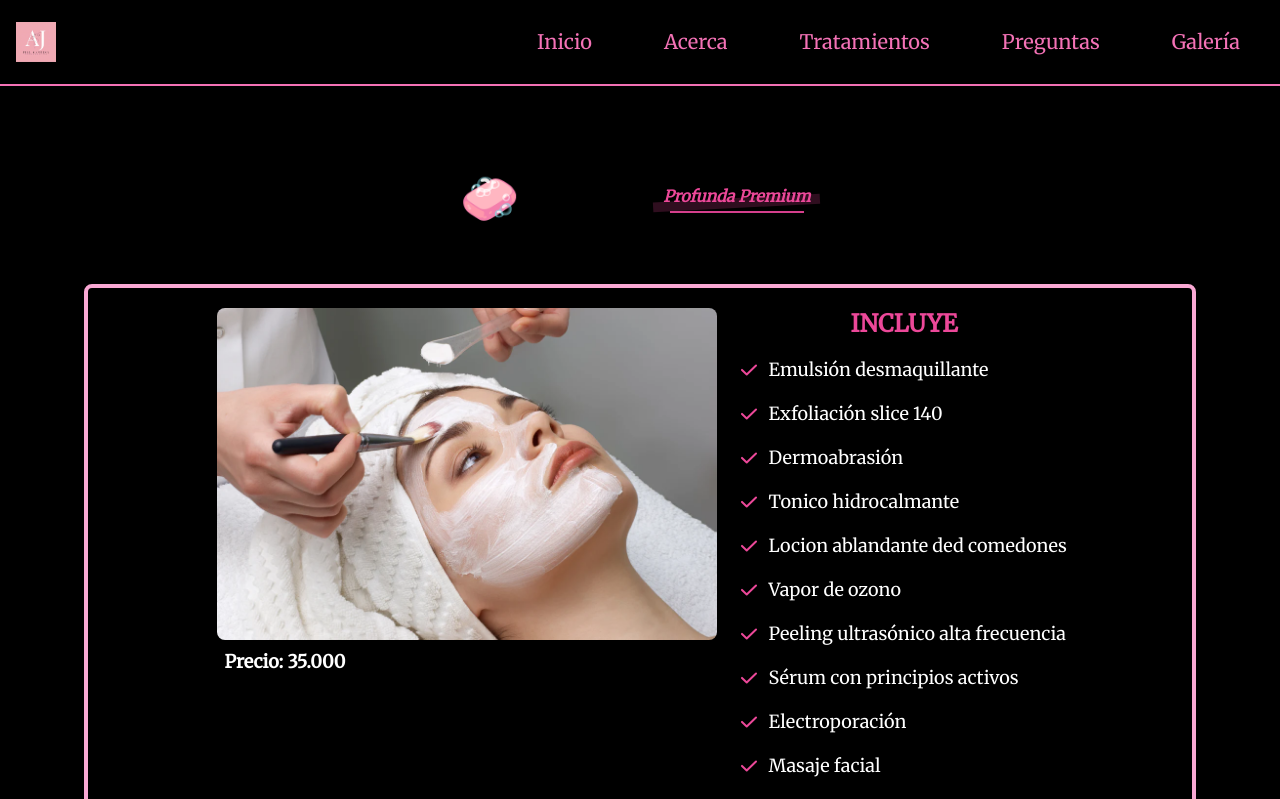
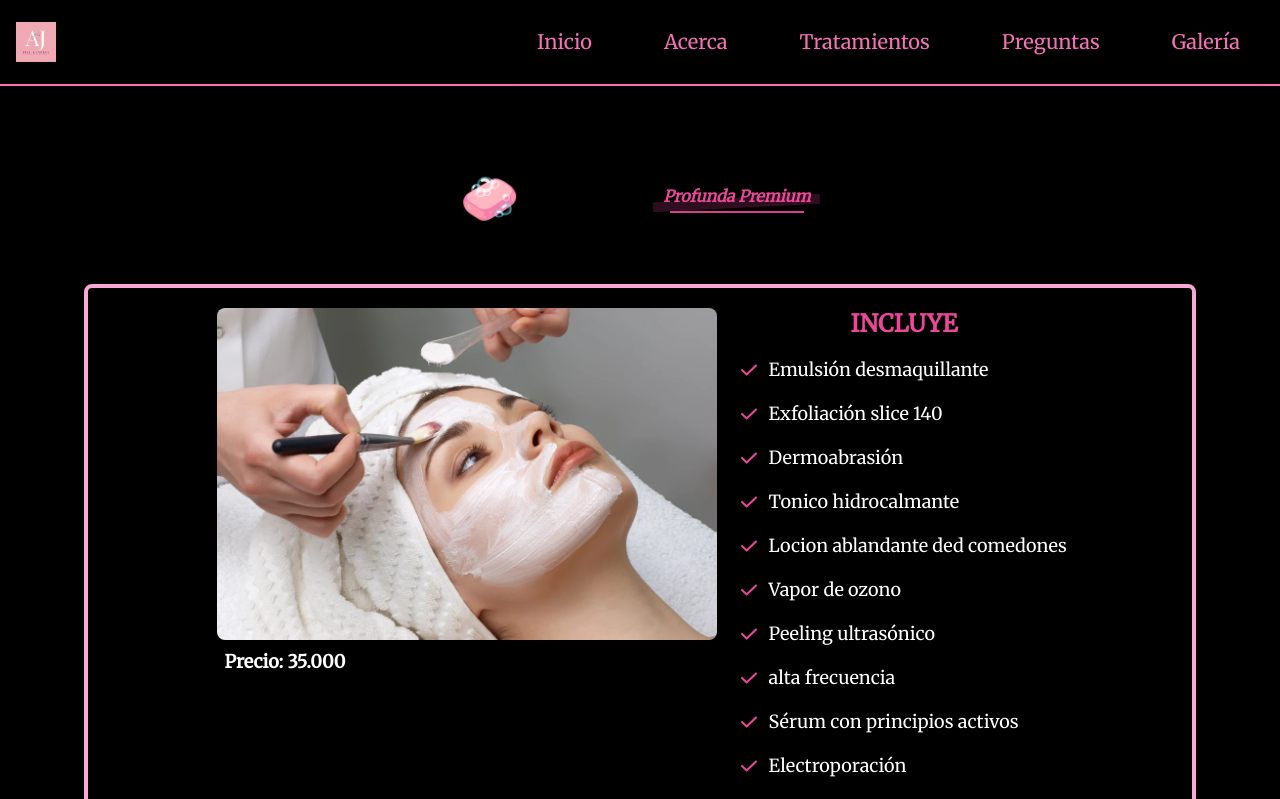
Before and after one commit to nicorubiotsx/anais_web, a Next.js app: page /tratamiento/tratamiento-premium in a window 1280 px wide. Shown: the top 799 px of the page. Built offline with nearby package versions, Linux system fonts and the light colour scheme.

Commit message:
web okkkkkkkkkkkkkkkkkkkkkkkkkkkkkkklñ{ññkkkkkñ

```diff
--- a/app/tratamiento/tratamiento-premium/page.tsx
+++ b/app/tratamiento/tratamiento-premium/page.tsx
@@ -29,7 +29,7 @@ export default function Home() {
                     <div className="">
                         <h2 className="text-pink-500 text-sm text-center md:text-2xl font-semibold mb-4 slide-in">INCLUYE</h2>
                         <ul className="space-y-4 text-left text-white">
-                            {["Emulsión desmaquillante", "Exfoliación slice 140","Dermoabrasión","Tonico hidrocalmante", "Locion ablandante ded comedones", "Vapor de ozono", "Peeling ultrasónico alta frecuencia ",  "Sérum con principios activos", "Electroporación", "Masaje facial", "Crema sellante", "Protector solar factor 50"].map((item) => (
+                            {["Emulsión desmaquillante", "Exfoliación slice 140","Dermoabrasión","Tonico hidrocalmante", "Locion ablandante ded comedones", "Vapor de ozono", "Peeling ultrasónico"," alta frecuencia ",  "Sérum con principios activos", "Electroporación", "Masaje facial", "Crema sellante", "Protector solar factor 50"].map((item) => (
                                 <li key={item} className="flex items-center space-x-3 rtl:space-x-reverse fade-in">
                                     <svg className="flex-shrink-0 w-4 h-4 text-pink-500" aria-hidden="true" xmlns="http://www.w3.org/2000/svg" fill="none" viewBox="0 0 16 12">
                                         <path stroke="currentColor" stroke-linecap="round" stroke-linejoin="round" stroke-width="2" d="M1 5.917 5.724 10.5 15 1.5" />
--- a/app/tratamiento/tratamiento-profundo/page.tsx
+++ b/app/tratamiento/tratamiento-profundo/page.tsx
@@ -30,7 +30,7 @@ export default function Home() {
                     <div>
                         <h2 className="text-pink-500 text-xl text-center md:text-2xl font-semibold mb-4 slide-in">INCLUYE</h2>
                         <ul className="space-y-4 text-left text-white">
-                            {["Emulsión desmaquillante","Expropiación slice 140","Tonico hidrocalmante",  "Loción ablandante de comedones", "Vapor de  ozono", "Peeling ultrasónico alta frecuencia ",  "Sérum con principios activos",  "Masaje facial", "Crema sellante", "Protector solar 50"].map((item) => (
+                            {["Emulsión desmaquillante","Exfoliación slice 140","Tonico hidrocalmante",  "Loción ablandante de comedones", "Vapor de  ozono", "Peeling ultrasónico" ,"alta frecuencia ",  "Sérum con principios activos",  "Masaje facial", "Crema sellante", "Protector solar 50"].map((item) => (
                                 <li key={item} className="flex items-center space-x-3 rtl:space-x-reverse fade-in">
                                     <svg className="flex-shrink-0 w-4 h-4 text-pink-500" aria-hidden="true" xmlns="http://www.w3.org/2000/svg" fill="none" viewBox="0 0 16 12">
                                         <path stroke="currentColor" stroke-linecap="round" stroke-linejoin="round" stroke-width="2" d="M1 5.917 5.724 10.5 15 1.5" />
```
